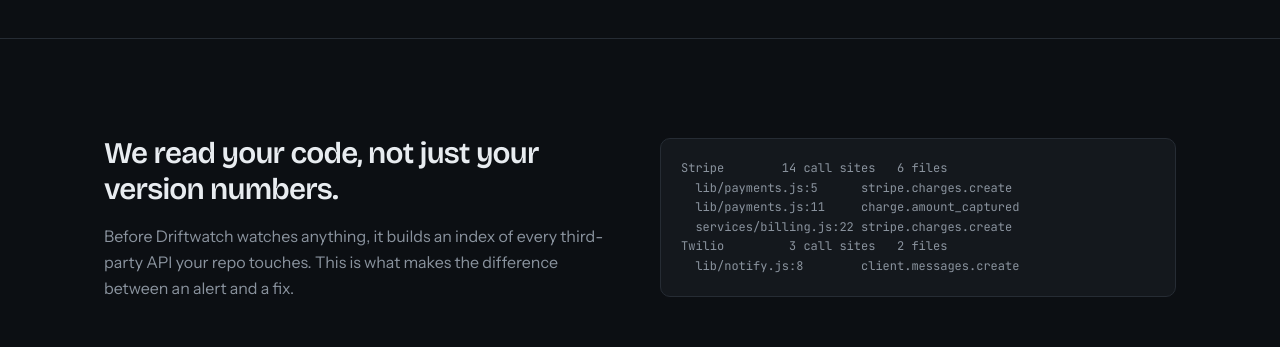
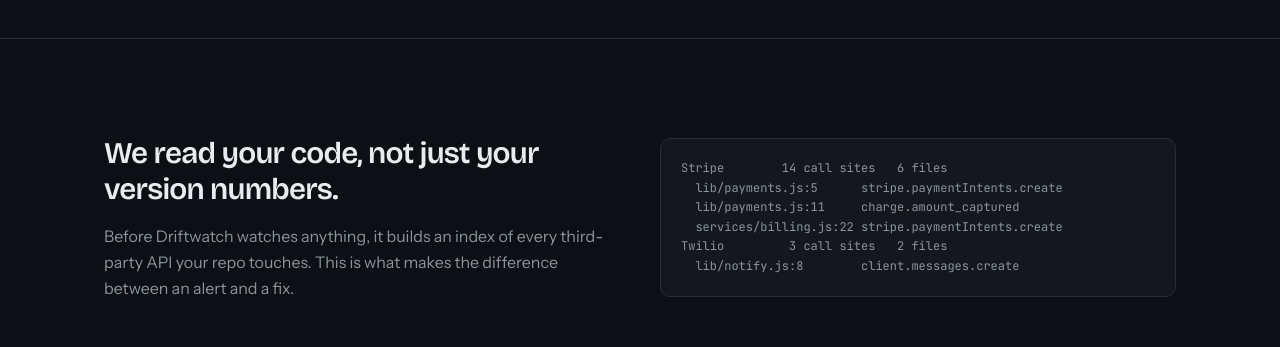
Before and after one commit to nooraqib/driftwatch, a Next.js app: page / in a window 1280 px wide. Shown: the part 1920-2267 px from the top of the page. Built offline with nearby package versions, Linux system fonts and the light colour scheme; no server answers.

Commit message:
driftwatch: migrate app/(marketing)/page.js for Stripe change

```diff
--- a/app/(marketing)/page.js
+++ b/app/(marketing)/page.js
@@ -194,9 +194,9 @@ export default async function Home() {
             <Reveal delay={60}>
               <pre className="overflow-x-auto rounded-[10px] border border-mkt-line bg-mkt-surface p-5 font-mono text-xs leading-relaxed text-mkt-muted">
                 {`Stripe        14 call sites   6 files
-  lib/payments.js:5      stripe.charges.create
+  lib/payments.js:5      stripe.paymentIntents.create
   lib/payments.js:11     charge.amount_captured
-  services/billing.js:22 stripe.charges.create
+  services/billing.js:22 stripe.paymentIntents.create
 Twilio         3 call sites   2 files
   lib/notify.js:8        client.messages.create`}
               </pre>
```
